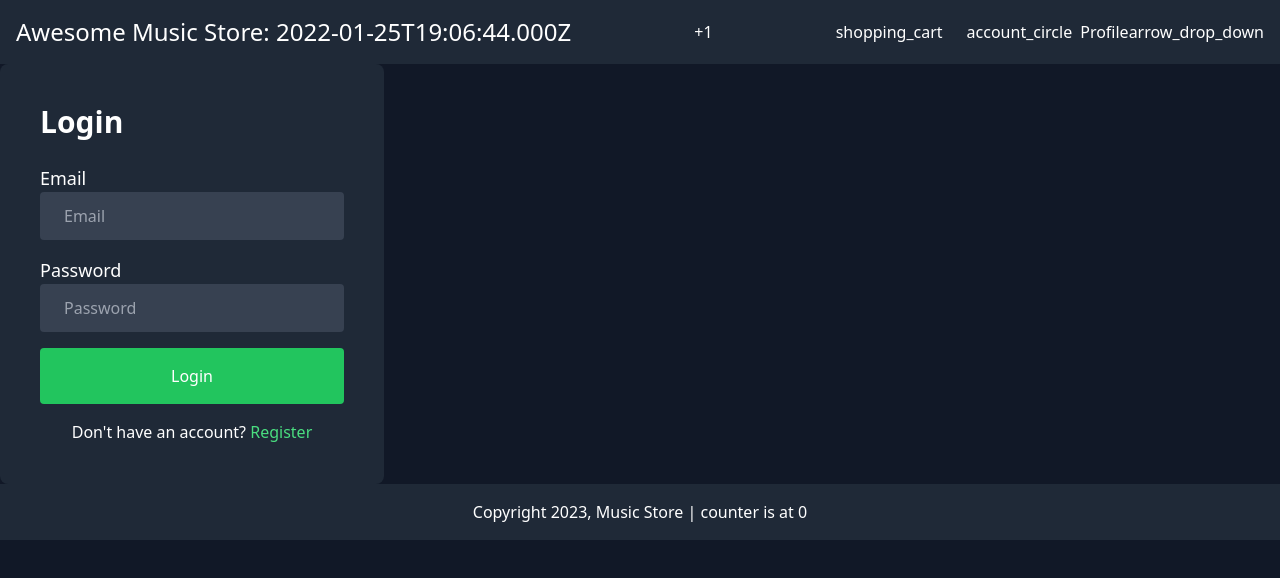
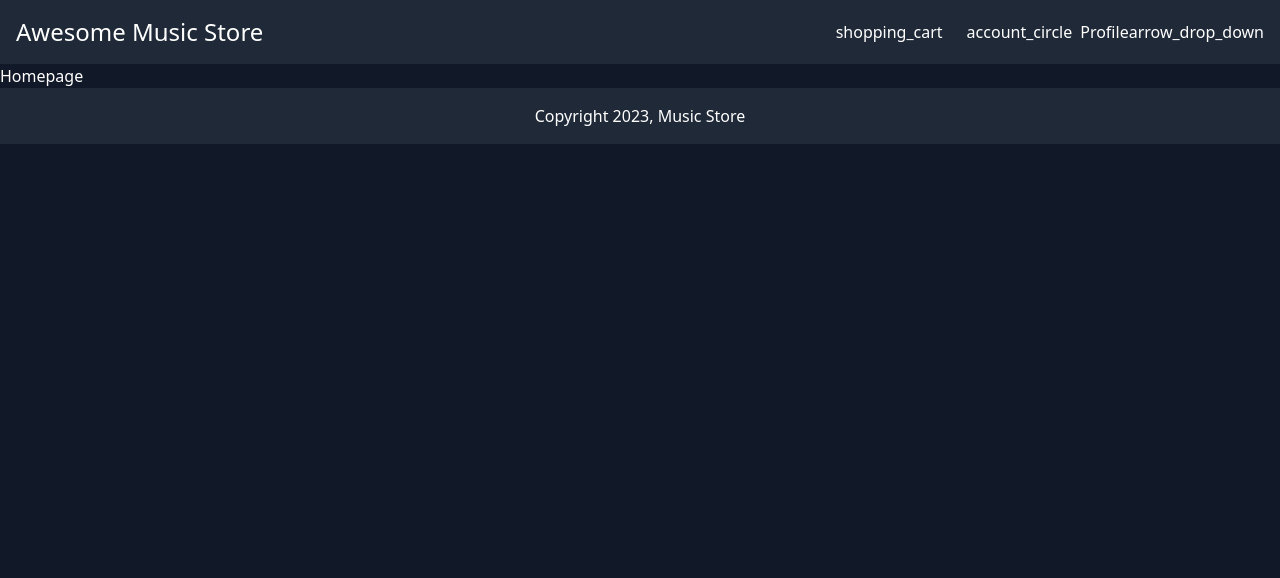
Before and after one commit to Ramzankhan123/reactlearning, a React (Vite) app: page / in a window 1280 px wide. Shown: the top 578 px of the page. Built offline with nearby package versions, Linux system fonts and the light colour scheme.

Commit message:
Added react router dom in project

```diff
--- a/src/App.tsx
+++ b/src/App.tsx
@@ -1,8 +1,9 @@
 import {useState} from "react";
 import Header from "./component/header";
 import Footer from "./component/footer";
-import Left from "./component/left";
-import LoginForm from "./component/login-form";
+import { Route, Routes } from "react-router-dom";
+import HomepageScreen from "./screens/homepage";
+import LoginpageScreen from "./screens/loginpage";
 
 function App() {
   const [counter, setCounter] = useState(0);
@@ -18,9 +19,12 @@ function App() {
         title="Awesome Music Store"
         date={new Date().toISOString()}
       />
-      <LoginForm />
-      <Footer counter={counter} />
-      {/* <Left/> */}
+      <Routes>
+        <Route path="/" element={<HomepageScreen/>} />
+        <Route path="/login" element={<LoginpageScreen/>} />
+      </Routes>
+      {/* <LoginForm /> */}
+      <Footer />
     </>
   );
 }
--- a/src/component/footer/index.tsx
+++ b/src/component/footer/index.tsx
@@ -1,7 +1,7 @@
-const Footer = ({ counter }: any) => {
+const Footer = () => {
     return (
       <footer className="bg-gray-800 text-white p-4">
-        <p className="text-center">Copyright 2023, Music Store | counter is at {counter}</p>
+        <p className="text-center">Copyright 2023, Music Store</p>
       </footer>
     );
   };
--- a/src/component/header/index.tsx
+++ b/src/component/header/index.tsx
@@ -1,5 +1,6 @@
 import { useState } from "react";
 import Menu from "./menu";
+import { Link } from "react-router-dom";
 
 // function abc(){}
 // const abc = function(){}
@@ -8,7 +9,7 @@ import Menu from "./menu";
 // props = type of {}
 // Object Destructing
 
-const Header = ({ title, date, counterChange } : any) => {
+const Header = ({ title }: any) => {
   // const { title, date } = props;
 
   const [showMenu, setShowMenu] = useState(false);
@@ -17,24 +18,15 @@ const Header = ({ title, date, counterChange } : any) => {
     setShowMenu(!showMenu);
   };
 
-  const plusOneCounterClick = ()=>{
-    counterChange()
-  }
-
   return (
     <header className="bg-gray-800 text-white p-4 flex justify-between items-center">
       <h1 className="text-2xl">
-        {title}: {date}
+        <Link to="/">{title}</Link>
       </h1>
-
-      <span onClick={plusOneCounterClick}>+1</span>
       <div className="flex items-center">
         <a href="#" className="mr-6">
-          <span className="material-icons"> shopping_cart </span>
+          <span className="material-icons">shopping_cart</span>
         </a>
-
-
-
         <div className="relative inline-block text-left">
           <button type="button" className="inline-flex items-center">
             <span className="material-icons"> account_circle </span>
--- a/src/component/header/menu.tsx
+++ b/src/component/header/menu.tsx
@@ -1,4 +1,4 @@
-
+import { Link } from "react-router-dom";
 
 const Menu = () => {
     return(
@@ -9,20 +9,20 @@ const Menu = () => {
           aria-orientation="vertical"
           aria-labelledby="options-menu"
         >
-          <a
-            href="#"
+           <Link
+          to="/login"
             className="block px-4 py-2 text-sm text-gray-700 hover:bg-gray-100"
             role="menuitem"
           >
             Your Profile
-          </a>
-          <a
-            href="#"
+          </Link>
+          <Link
+          to="/setting"
             className="block px-4 py-2 text-sm text-gray-700 hover:bg-gray-100"
             role="menuitem"
           >
             Settings
-          </a>
+          </Link>
           <a
             href="#"
             className="block px-4 py-2 text-sm text-gray-700 hover:bg-gray-100"
--- /dev/null
+++ b/src/screens/homepage/index.tsx
@@ -0,0 +1,5 @@
+const HomepageScreen = () => {
+    return <div>Homepage</div>;
+  };
+
+  export default HomepageScreen;
--- /dev/null
+++ b/src/screens/loginpage/index.tsx
@@ -0,0 +1,8 @@
+import LoginForm from "../../component/login-form";
+
+
+const LoginpageScreen = () => {
+  return <LoginForm />;
+};
+
+export default LoginpageScreen;
```
